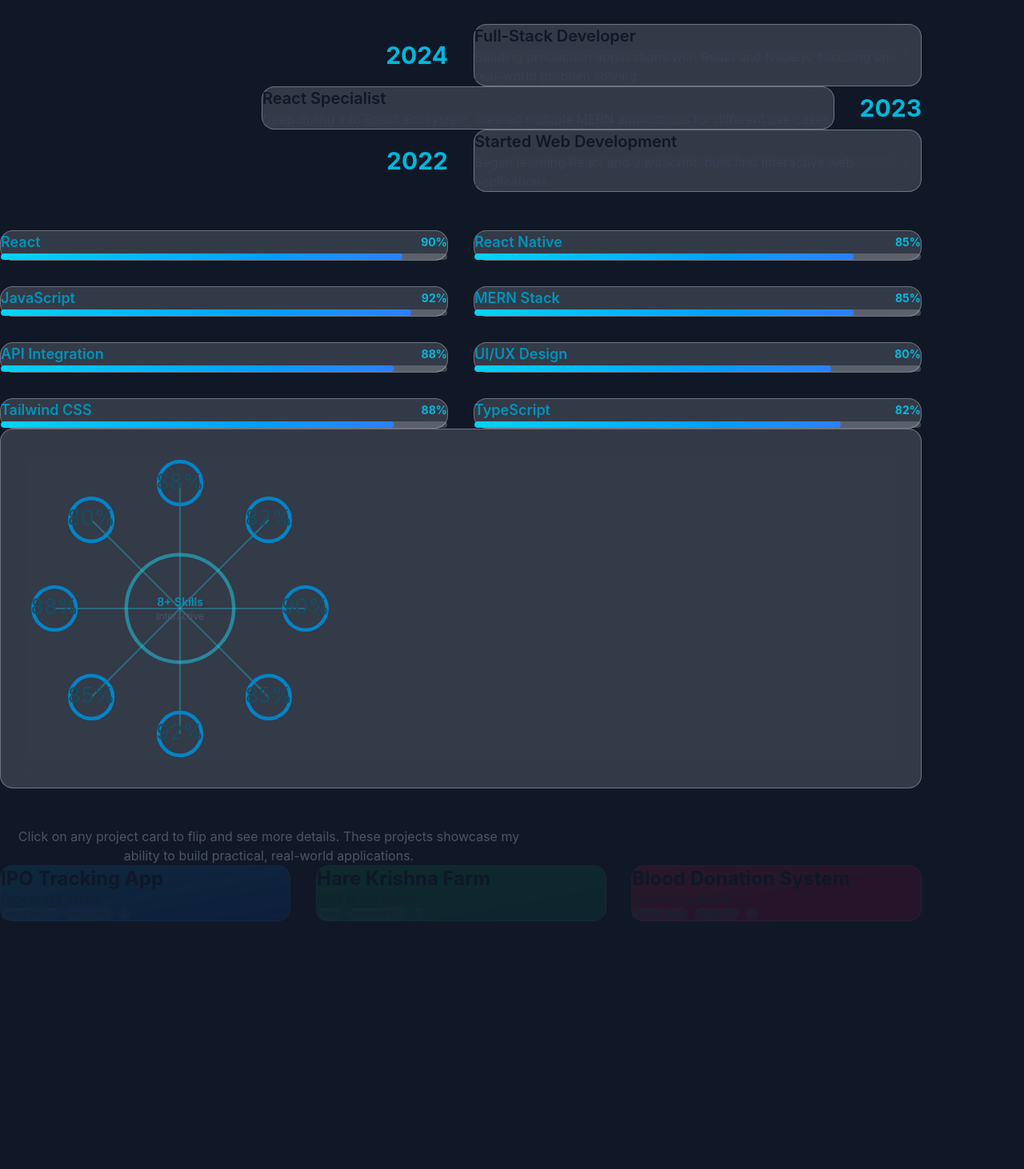
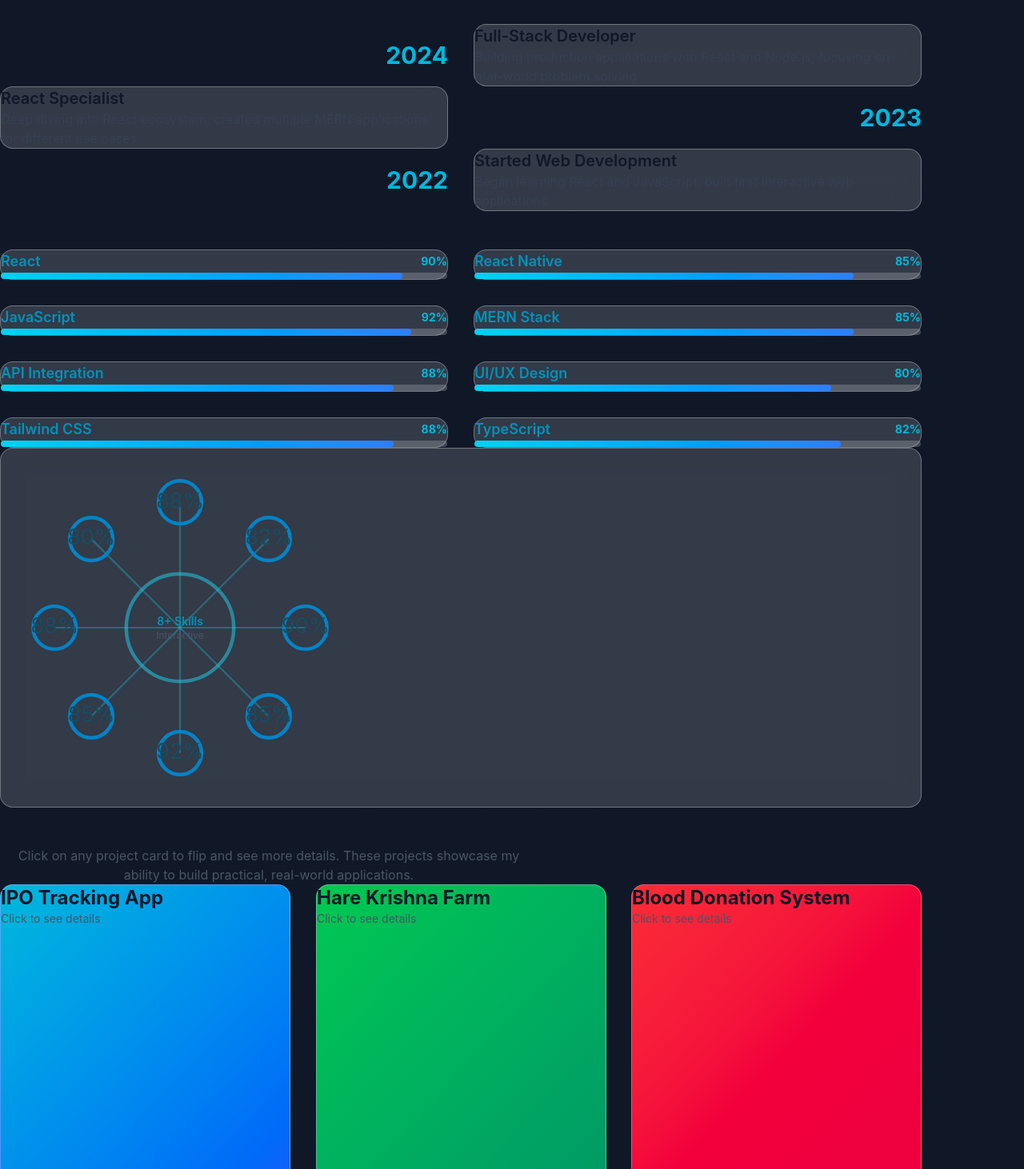
Before and after one commit to sauravnr/sauravnr, a Next.js app: page / in a window 1280 px wide. Shown: the part 1028-2490 px from the top of the page at 80% size. Built offline with nearby package versions, Linux system fonts and the light colour scheme.

Commit message:
fix(style): desktop alignment  button sizing, timeline ordering, project flip, form inputs, glass UI

```diff
--- a/src/components/sections/About.tsx
+++ b/src/components/sections/About.tsx
@@ -133,15 +133,9 @@ export function About() {
                 transition={{ duration: 0.6, delay: index * 0.1 }}
                 className="relative"
               >
-                <div
-                  className={`grid md:grid-cols-2 gap-8 items-center
-                  ${index % 2 === 1 ? "md:flex md:flex-row-reverse" : ""}
-                `}
-                >
+                <div className="grid md:grid-cols-2 gap-8 items-center">
                   <div
-                    className={`md:text-right
-                    ${index % 2 === 1 ? "md:text-left" : ""}
-                  `}
+                    className={`md:text-right ${index % 2 === 1 ? "md:order-2 md:text-left" : "md:order-1"}`}
                   >
                     <h4
                       className={`text-3xl font-bold mb-2
@@ -151,7 +145,9 @@ export function About() {
                       {item.year}
                     </h4>
                   </div>
-                  <GlassCard className="p-6">
+                  <GlassCard
+                    className={`p-6 ${index % 2 === 1 ? "md:order-1" : "md:order-2"}`}
+                  >
                     <h5
                       className={`text-xl font-semibold mb-2
                       ${isDark ? "text-white" : "text-gray-900"}
--- a/src/components/sections/Projects.tsx
+++ b/src/components/sections/Projects.tsx
@@ -31,9 +31,8 @@ function ProjectCard({ project, index }: ProjectCardProps) {
       >
         <div
           onClick={() => setIsFlipped(!isFlipped)}
-          className="cursor-pointer w-full h-full"
+          className="cursor-pointer w-full h-full relative"
           style={{
-            transform: isFlipped ? "rotateY(180deg)" : "rotateY(0deg)",
             transformStyle: "preserve-3d",
             transition: "transform 0.6s",
           }}
@@ -42,12 +41,14 @@ function ProjectCard({ project, index }: ProjectCardProps) {
           <div
             style={{
               backfaceVisibility: "hidden",
+              WebkitBackfaceVisibility: "hidden",
+              position: "absolute",
+              inset: 0,
             }}
           >
             <GlassCard
               hover
-              className={`p-8 h-full flex flex-col justify-between
-                bg-gradient-to-br ${project.color} opacity-10`}
+              className={`p-8 h-full flex flex-col justify-between bg-gradient-to-br ${project.color}`}
             >
               <div>
                 <h3
@@ -102,7 +103,10 @@ function ProjectCard({ project, index }: ProjectCardProps) {
           <div
             style={{
               backfaceVisibility: "hidden",
+              WebkitBackfaceVisibility: "hidden",
               transform: "rotateY(180deg)",
+              position: "absolute",
+              inset: 0,
             }}
           >
             <GlassCard className="p-8 h-full flex flex-col justify-between">
--- a/src/components/ui/Button.tsx
+++ b/src/components/ui/Button.tsx
@@ -43,7 +43,7 @@ export function Button({
   const sizes = {
     sm: "px-4 py-2 text-sm min-w-fit",
     md: "px-6 py-3 text-base min-w-fit",
-    lg: "px-8 py-4 text-lg min-w-fit",
+    lg: "px-6 md:px-8 lg:px-10 py-4 md:text-lg lg:text-xl min-w-fit",
   };
 
   const handleClick = (e: React.MouseEvent<HTMLButtonElement>) => {
```
